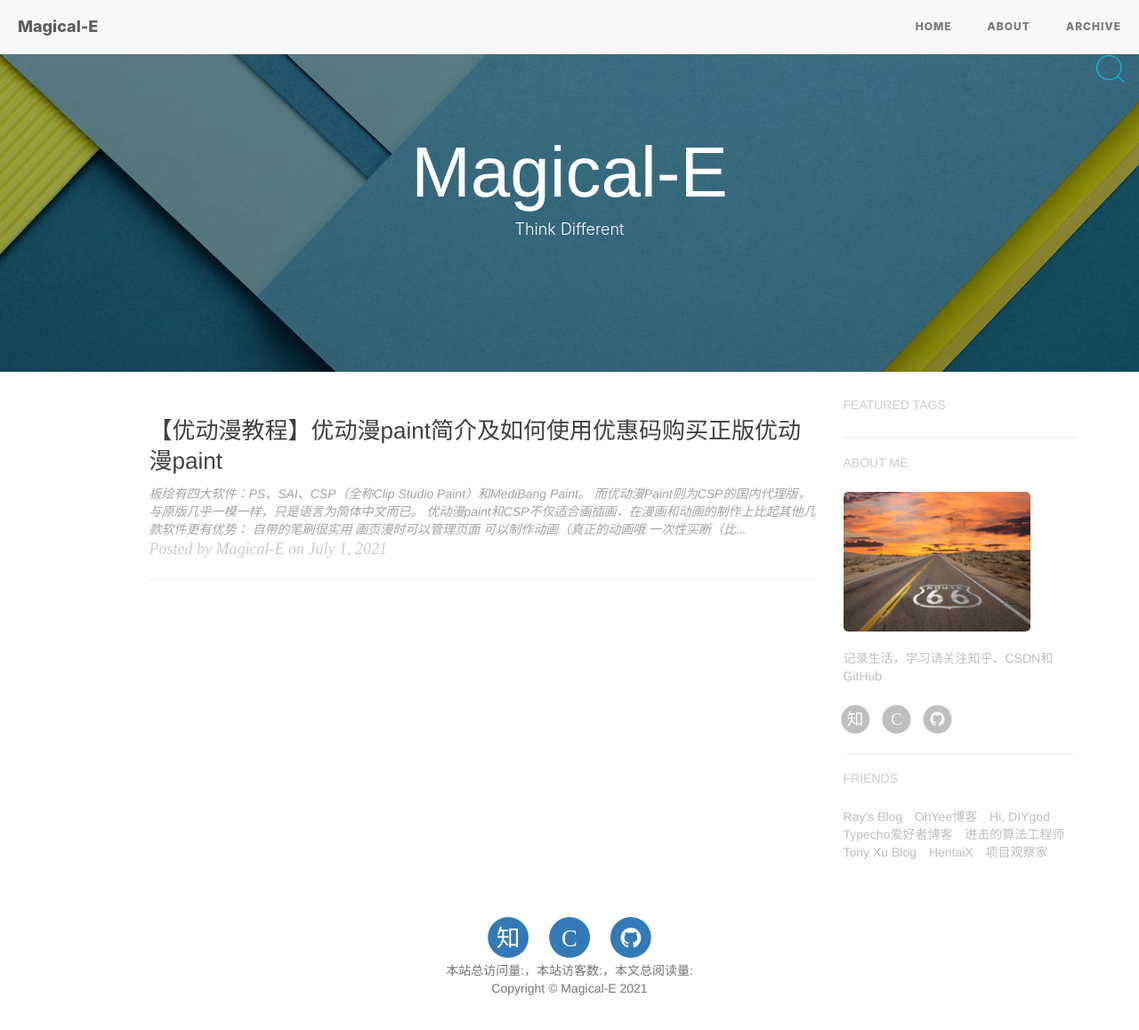
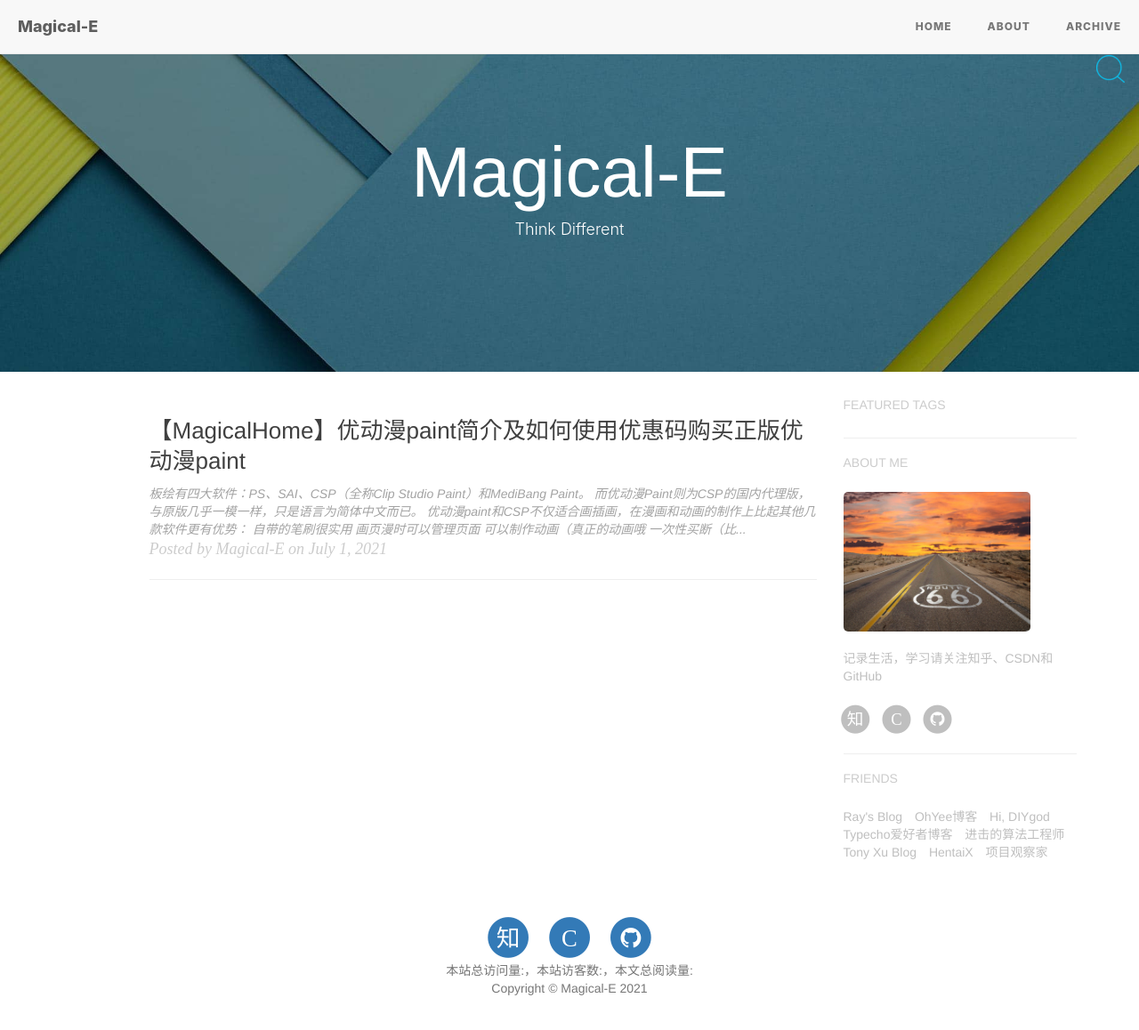
Before and after one commit to Magical-E/Blog, a Jekyll site: the page built from index.html, in a window 1280 px wide and 1206 px high. Shown: the top 1158 px of the window at 89% size. Built offline with Jekyll 4.4.1, drawn with Linux system fonts in a browser that asks for light colours; nearby versions of some CDN libraries; the list of posts is cut into pages by our own code; comment, search, counter and statistics services are not loaded.

Commit message:
Update 2021-07-01-ydm.md

```diff
--- a/_posts/2021-07-01-ydm.md
+++ b/_posts/2021-07-01-ydm.md
@@ -1,6 +1,6 @@
 ---
 layout:     post
-title:      【优动漫教程】优动漫paint简介及如何使用优惠码购买正版优动漫paint
+title:      【MagicalHome】优动漫paint简介及如何使用优惠码购买正版优动漫paint
 subtitle:
 date:       2021-07-01
 author:     Magical-E
```
